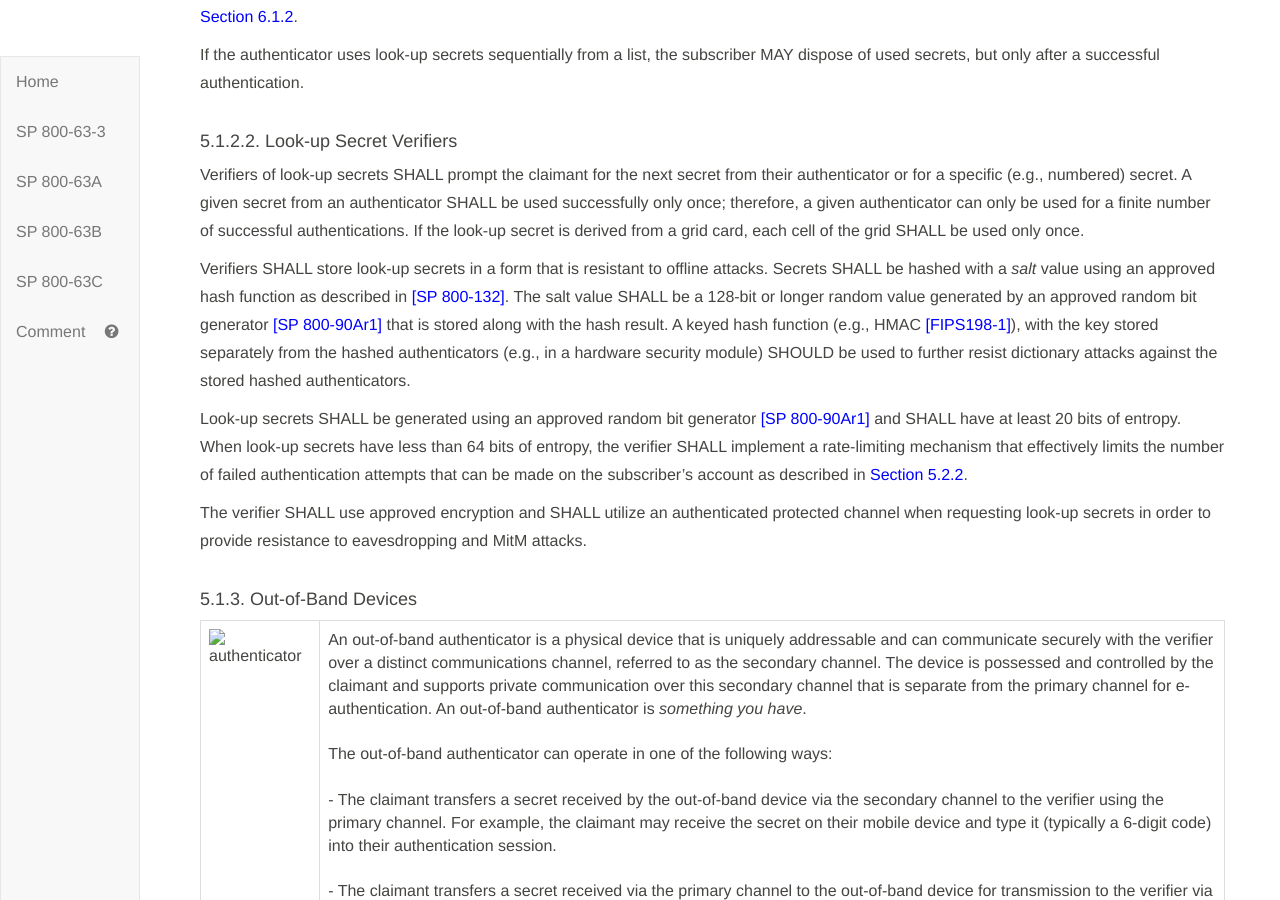
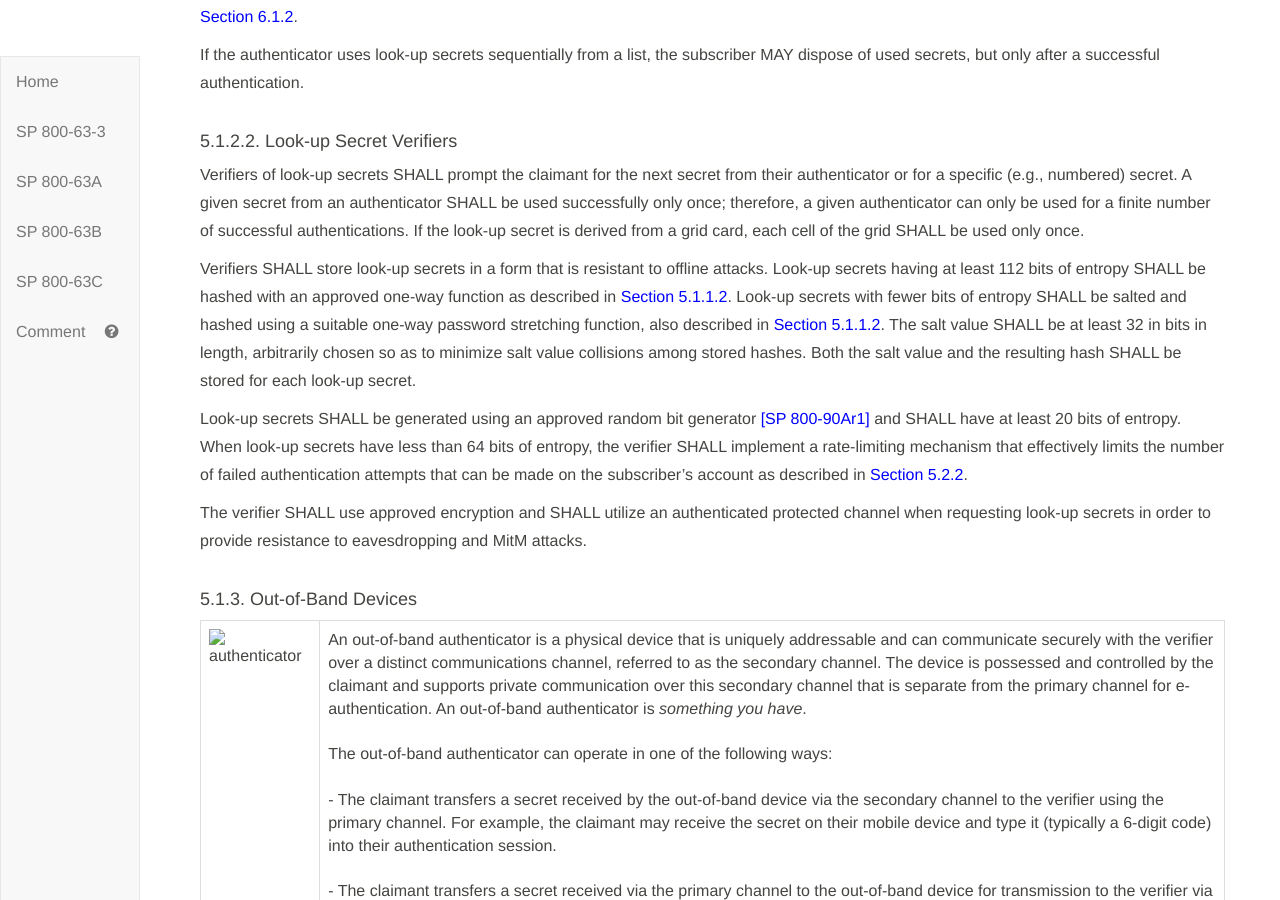
Before and after one commit to usnistgov/800-63-3, a Jekyll site: the page built from sp800-63b/sec5_authenticators.md, in a window 1280 px wide and 900 px high, scrolled down 2747 px. Built offline with Jekyll 4.4.1, drawn with Linux system fonts in a browser that asks for light colours; our own code applies the rules of GitHub Pages for plain Markdown files.

Commit message:
Correct look-up secret storage requirements. Closes #1658

```diff
--- a/sp800-63b/sec5_authenticators.md
+++ b/sp800-63b/sec5_authenticators.md
@@ -82,7 +82,7 @@ If the authenticator uses look-up secrets sequentially from a list, the subscrib
 
 Verifiers of look-up secrets SHALL prompt the claimant for the next secret from their authenticator or for a specific (e.g., numbered) secret. A given secret from an authenticator SHALL be used successfully only once; therefore, a given authenticator can only be used for a finite number of successful authentications. If the look-up secret is derived from a grid card, each cell of the grid SHALL be used only once.
 
-Verifiers SHALL store look-up secrets in a form that is resistant to offline attacks. Secrets SHALL be hashed with a *salt* value using an approved hash function as described in [[SP 800-132]](#SP800-132). The salt value SHALL be a 128-bit or longer random value generated by an approved random bit generator  [[SP 800-90Ar1]](SP800-90Ar1) that is stored along with the hash result. A keyed hash function (e.g., HMAC [[FIPS198-1]](#FIPS198-1)), with the key stored separately from the hashed authenticators (e.g., in a hardware security module) SHOULD be used to further resist dictionary attacks against the stored hashed authenticators.
+Verifiers SHALL store look-up secrets in a form that is resistant to offline attacks. Look-up secrets having at least 112 bits of entropy SHALL be hashed with an approved one-way function as described in [Section 5.1.1.2](#memsecretver). Look-up secrets with fewer bits of entropy SHALL be salted and hashed using a suitable one-way password stretching function, also described in [Section 5.1.1.2](#memsecretver). The salt value SHALL be at least 32 in bits in length, arbitrarily chosen so as to minimize salt value collisions among stored hashes. Both the salt value and the resulting hash SHALL be stored for each look-up secret.
 
 Look-up secrets SHALL be generated using an approved random bit generator  [[SP 800-90Ar1]](SP800-90Ar1) and SHALL have at least 20 bits of entropy. When look-up secrets have less than 64 bits of entropy, the verifier SHALL implement a rate-limiting mechanism that effectively limits the number of failed authentication attempts that can be made on the subscriber's account as described in [Section 5.2.2](#throttle).
 
```
